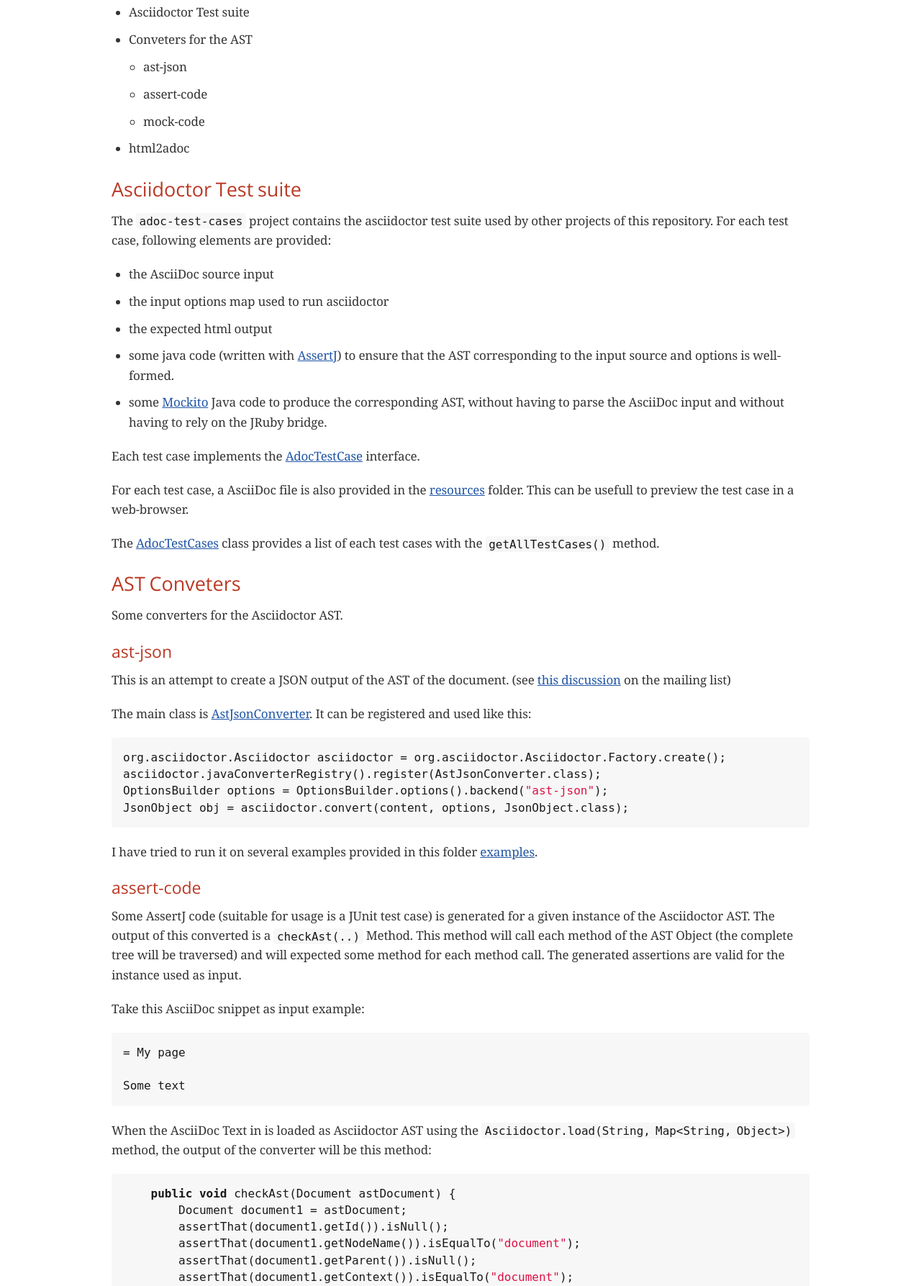
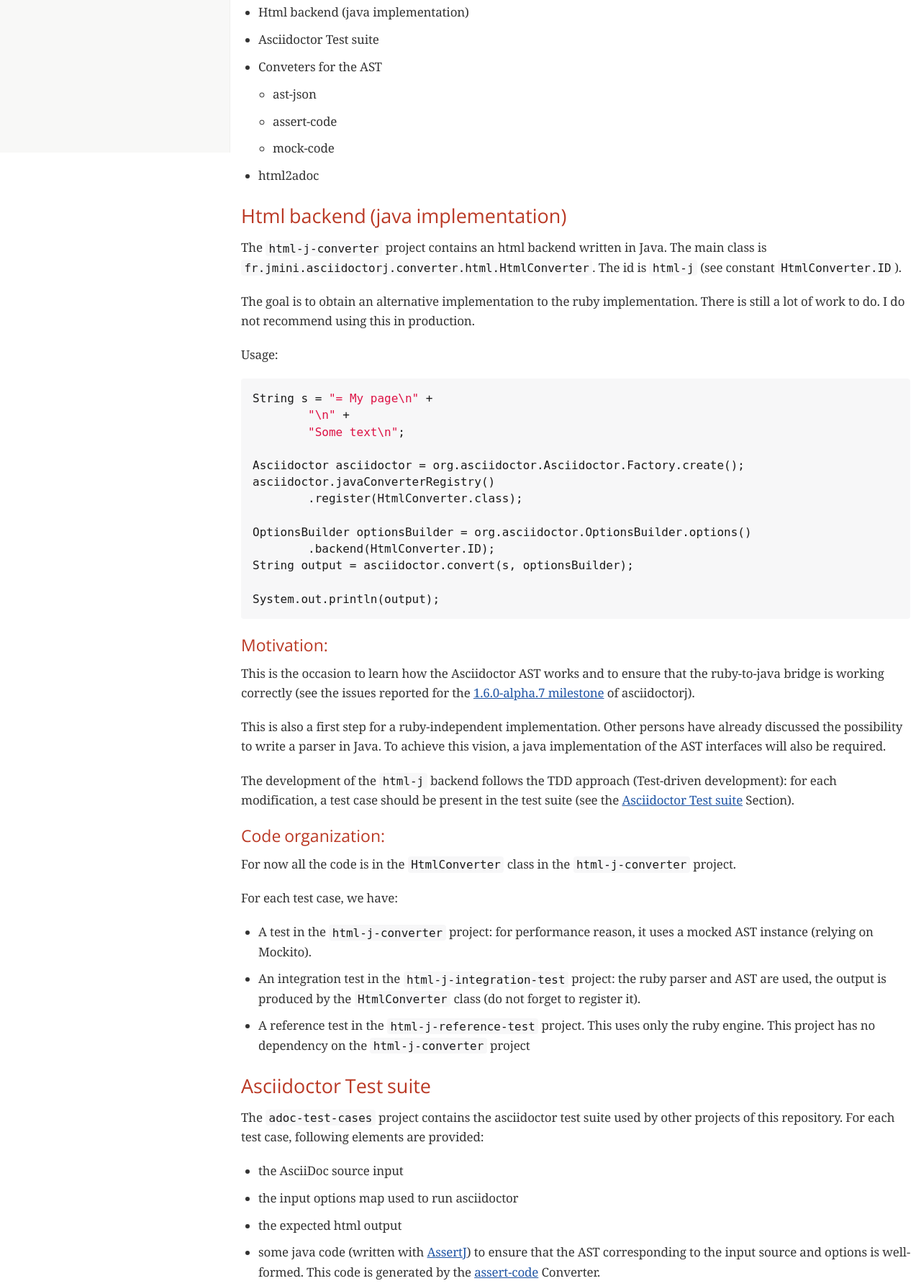
Before and after one commit to jmini/asciidoctorj-experiments, a plain HTML site: page index.html in a window 1280 px wide. Shown: the part 588-2375 px from the top of the page at 72% size. Drawn offline with nearby package versions, Linux system fonts and the light colour scheme; a web font is replaced by a local one.

Commit message:
Update the 'gh-pages' branch.

```diff
--- a/index.html
+++ b/index.html
@@ -510,11 +510,28 @@ table.CodeRay td.code>pre{padding:0}
 .CodeRay .head .head{color:#f4f}
 </style>
 </head>
-<body class="article">
+<body class="article toc2 toc-left">
 <div id="header">
 <h1>AsciidoctorJ Experiments</h1>
 <div class="details">
 <span id="author" class="author">Experiments with AsciidoctorJ.</span><br>
+<span id="revdate"></span>
+</div>
+<div id="toc" class="toc2">
+<div id="toctitle">Table of Contents</div>
+<ul class="sectlevel1">
+<li><a href="#urls">URLs</a></li>
+<li><a href="#description">Description</a>
+<ul class="sectlevel2">
+<li><a href="#html-backend-java-implementation">Html backend (java implementation)</a></li>
+<li><a href="#asciidoctor-test-suite">Asciidoctor Test suite</a></li>
+<li><a href="#ast-conveters">AST Conveters</a></li>
+<li><a href="#html2adoc">html2adoc</a></li>
+</ul>
+</li>
+<li><a href="#get-in-touch">Get in touch</a></li>
+<li><a href="#license">License</a></li>
+</ul>
 </div>
 </div>
 <div id="content">
@@ -557,6 +574,9 @@ Do you want to improve this page? Please <a href="https://github.com/jmini/ascii
 <div class="ulist">
 <ul>
 <li>
+<p>Html backend (java implementation)</p>
+</li>
+<li>
 <p>Asciidoctor Test suite</p>
 </li>
 <li>
@@ -581,6 +601,74 @@ Do you want to improve this page? Please <a href="https://github.com/jmini/ascii
 </ul>
 </div>
 <div class="sect2">
+<h3 id="html-backend-java-implementation"><a class="anchor" href="#html-backend-java-implementation"></a>Html backend (java implementation)</h3>
+<div class="paragraph">
+<p>The <code>html-j-converter</code> project contains an html backend written in Java.
+The main class is <code>fr.jmini.asciidoctorj.converter.html.HtmlConverter</code>.
+The id is <code>html-j</code> (see constant <code>HtmlConverter.ID</code>).</p>
+</div>
+<div class="paragraph">
+<p>The goal is to obtain an alternative implementation to the ruby implementation.
+There is still a lot of work to do.
+I do not recommend using this in production.</p>
+</div>
+<div class="paragraph">
+<p>Usage:</p>
+</div>
+<div class="listingblock">
+<div class="content">
+<pre class="CodeRay highlight"><code data-lang="java"><span class="predefined-type">String</span> s = <span class="string"><span class="delimiter">&quot;</span><span class="content">= My page</span><span class="char">\n</span><span class="delimiter">&quot;</span></span> +
+        <span class="string"><span class="delimiter">&quot;</span><span class="char">\n</span><span class="delimiter">&quot;</span></span> +
+        <span class="string"><span class="delimiter">&quot;</span><span class="content">Some text</span><span class="char">\n</span><span class="delimiter">&quot;</span></span>;
+
+Asciidoctor asciidoctor = org.asciidoctor.Asciidoctor.Factory.create();
+asciidoctor.javaConverterRegistry()
+        .register(HtmlConverter.class);
+
+OptionsBuilder optionsBuilder = org.asciidoctor.OptionsBuilder.options()
+        .backend(HtmlConverter.ID);
+<span class="predefined-type">String</span> output = asciidoctor.convert(s, optionsBuilder);
+
+<span class="predefined-type">System</span>.out.println(output);</code></pre>
+</div>
+</div>
+<div class="sect3">
+<h4 id="motivation"><a class="anchor" href="#motivation"></a>Motivation:</h4>
+<div class="paragraph">
+<p>This is the occasion to learn how the Asciidoctor AST works and to ensure that the ruby-to-java bridge is working correctly (see the issues reported for the <a href="https://github.com/asciidoctor/asciidoctorj/milestone/17?closed=1">1.6.0-alpha.7 milestone</a> of asciidoctorj).</p>
+</div>
+<div class="paragraph">
+<p>This is also a first step for a ruby-independent implementation. Other persons have already discussed the possibility to write a parser in Java.
+To achieve this vision, a java implementation of the AST interfaces will also be required.</p>
+</div>
+<div class="paragraph">
+<p>The development of the <code>html-j</code> backend follows the TDD approach (Test-driven development): for each modification, a test case should be present in the test suite (see the <a href="#asciidoctor-test-suite">Asciidoctor Test suite</a> Section).</p>
+</div>
+</div>
+<div class="sect3">
+<h4 id="code-organization"><a class="anchor" href="#code-organization"></a>Code organization:</h4>
+<div class="paragraph">
+<p>For now all the code is in the <code>HtmlConverter</code> class in the <code>html-j-converter</code> project.</p>
+</div>
+<div class="paragraph">
+<p>For each test case, we have:</p>
+</div>
+<div class="ulist">
+<ul>
+<li>
+<p>A test in the <code>html-j-converter</code> project: for performance reason, it uses a mocked AST instance (relying on Mockito).</p>
+</li>
+<li>
+<p>An integration test in the <code>html-j-integration-test</code> project: the ruby parser and AST are used, the output is produced by the <code>HtmlConverter</code> class (do not forget to register it).</p>
+</li>
+<li>
+<p>A reference test in the <code>html-j-reference-test</code> project. This uses only the ruby engine. This project has no dependency on the <code>html-j-converter</code> project</p>
+</li>
+</ul>
+</div>
+</div>
+</div>
+<div class="sect2">
 <h3 id="asciidoctor-test-suite"><a class="anchor" href="#asciidoctor-test-suite"></a>Asciidoctor Test suite</h3>
 <div class="paragraph">
 <p>The <code>adoc-test-cases</code> project contains the asciidoctor test suite used by other projects of this repository.
@@ -598,22 +686,22 @@ For each test case, following elements are provided:</p>
 <p>the expected html output</p>
 </li>
 <li>
-<p>some java code (written with <a href="http://joel-costigliola.github.io/assertj/">AssertJ</a>) to ensure that the AST corresponding to the input source and options is well-formed.</p>
+<p>some java code (written with <a href="http://joel-costigliola.github.io/assertj/">AssertJ</a>) to ensure that the AST corresponding to the input source and options is well-formed. This code is generated by the <a href="#assert-code">assert-code</a> Converter.</p>
 </li>
 <li>
-<p>some <a href="http://site.mockito.org/">Mockito</a> Java code to produce the corresponding AST, without having to parse the AsciiDoc input and without having to rely on the JRuby bridge.</p>
+<p>some <a href="http://site.mockito.org/">Mockito</a> Java code to produce the corresponding AST, without having to parse the AsciiDoc input and without having to rely on the JRuby bridge. This code is generated by the <a href="#mock-code">mock-code</a> Converter.</p>
 </li>
 </ul>
 </div>
 <div class="paragraph">
-<p>Each test case implements the <a href="https://github.com/jmini/asciidoctorj-experiments/edit/master/test-cases/adoc-test-cases/src/main/java/fr/jmini/asciidoctorj/testcases/AdocTestCase.java">AdocTestCase</a> interface.</p>
+<p>Each test case implements the <a href="https://github.com/jmini/asciidoctorj-experiments/blob/master/test-cases/adoc-test-cases/src/main/java/fr/jmini/asciidoctorj/testcases/AdocTestCase.java">AdocTestCase</a> interface.</p>
 </div>
 <div class="paragraph">
 <p>For each test case, a AsciiDoc file is also provided in the <a href="https://github.com/jmini/asciidoctorj-experiments/tree/master/test-cases/adoc-test-cases/src/main/resources">resources</a> folder.
 This can be usefull to preview the test case in a web-browser.</p>
 </div>
 <div class="paragraph">
-<p>The <a href="https://github.com/jmini/asciidoctorj-experiments/edit/master/test-cases/adoc-test-cases/src/main/java/fr/jmini/asciidoctorj/testcases/AdocTestCases.java">AdocTestCases</a> class provides a list of each test cases with the <code>getAllTestCases()</code> method.</p>
+<p>The <a href="https://github.com/jmini/asciidoctorj-experiments/blob/master/test-cases/adoc-test-cases/src/main/java/fr/jmini/asciidoctorj/testcases/AdocTestCases.java">AdocTestCases</a> class provides a list of each test cases with the <code>getAllTestCases()</code> method.</p>
 </div>
 </div>
 <div class="sect2">
@@ -667,7 +755,7 @@ Some text</code></pre>
 </div>
 <div class="listingblock">
 <div class="content">
-<pre class="CodeRay highlight"><code data-lang="java">    <span class="directive">public</span> <span class="type">void</span> checkAst(<span class="predefined-type">Document</span> astDocument) {
+<pre class="CodeRay highlight"><code data-lang="java"><span class="directive">public</span> <span class="type">void</span> checkAst(<span class="predefined-type">Document</span> astDocument) {
     <span class="predefined-type">Document</span> document1 = astDocument;
     assertThat(document1.getId()).isNull();
     assertThat(document1.getNodeName()).isEqualTo(<span class="string"><span class="delimiter">&quot;</span><span class="content">document</span><span class="delimiter">&quot;</span></span>);
@@ -685,6 +773,7 @@ Some text</code></pre>
     assertThat(document1.getRoles()).isNullOrEmpty();
     assertThat(document1.isReftext()).isFalse();
     assertThat(document1.getReftext()).isNull();
+    assertThat(document1.getCaption()).isNull();
     assertThat(document1.getTitle()).isNull();
     assertThat(document1.getStyle()).isNull();
     assertThat(document1.getLevel()).isEqualTo(<span class="integer">0</span>);
@@ -705,6 +794,7 @@ Some text</code></pre>
     assertThat(block1.getRoles()).isNullOrEmpty();
     assertThat(block1.isReftext()).isFalse();
     assertThat(block1.getReftext()).isNull();
+    assertThat(block1.getCaption()).isNull();
     assertThat(block1.getTitle()).isNull();
     assertThat(block1.getStyle()).isNull();
     assertThat(block1.getLevel()).isEqualTo(<span class="integer">0</span>);
@@ -753,7 +843,7 @@ Some text</code></pre>
 </div>
 <div class="listingblock">
 <div class="content">
-<pre class="CodeRay highlight"><code data-lang="java">    <span class="directive">public</span> <span class="predefined-type">Document</span> createMock() {
+<pre class="CodeRay highlight"><code data-lang="java"><span class="directive">public</span> <span class="predefined-type">Document</span> createMock() {
     <span class="predefined-type">Document</span> mockDocument1 = mock(<span class="predefined-type">Document</span>.class);
     when(mockDocument1.getId()).thenReturn(<span class="predefined-constant">null</span>);
     when(mockDocument1.getNodeName()).thenReturn(<span class="string"><span class="delimiter">&quot;</span><span class="content">document</span><span class="delimiter">&quot;</span></span>);
@@ -771,6 +861,7 @@ Some text</code></pre>
     when(mockDocument1.getRoles()).thenReturn(<span class="predefined-type">Collections</span>.emptyList());
     when(mockDocument1.isReftext()).thenReturn(<span class="predefined-constant">false</span>);
     when(mockDocument1.getReftext()).thenReturn(<span class="predefined-constant">null</span>);
+    when(mockDocument1.getCaption()).thenReturn(<span class="predefined-constant">null</span>);
     when(mockDocument1.getTitle()).thenReturn(<span class="predefined-constant">null</span>);
     when(mockDocument1.getStyle()).thenReturn(<span class="predefined-constant">null</span>);
     when(mockDocument1.getLevel()).thenReturn(<span class="integer">0</span>);
@@ -789,6 +880,7 @@ Some text</code></pre>
     when(mockBlock1.getRoles()).thenReturn(<span class="predefined-type">Collections</span>.emptyList());
     when(mockBlock1.isReftext()).thenReturn(<span class="predefined-constant">false</span>);
     when(mockBlock1.getReftext()).thenReturn(<span class="predefined-constant">null</span>);
+    when(mockBlock1.getCaption()).thenReturn(<span class="predefined-constant">null</span>);
     when(mockBlock1.getTitle()).thenReturn(<span class="predefined-constant">null</span>);
     when(mockBlock1.getStyle()).thenReturn(<span class="predefined-constant">null</span>);
     when(mockBlock1.getLevel()).thenReturn(<span class="integer">0</span>);
@@ -847,7 +939,7 @@ It is using JSoup to parse the HTML.</p>
 </div>
 <div id="footer">
 <div id="footer-text">
-Last updated 2018-01-12 23:33:44 CET
+Last updated 2018-01-16 09:49:00 CET
 </div>
 </div>
 </body>
```
Lines whose indentation alone changed are shown as unchanged.
